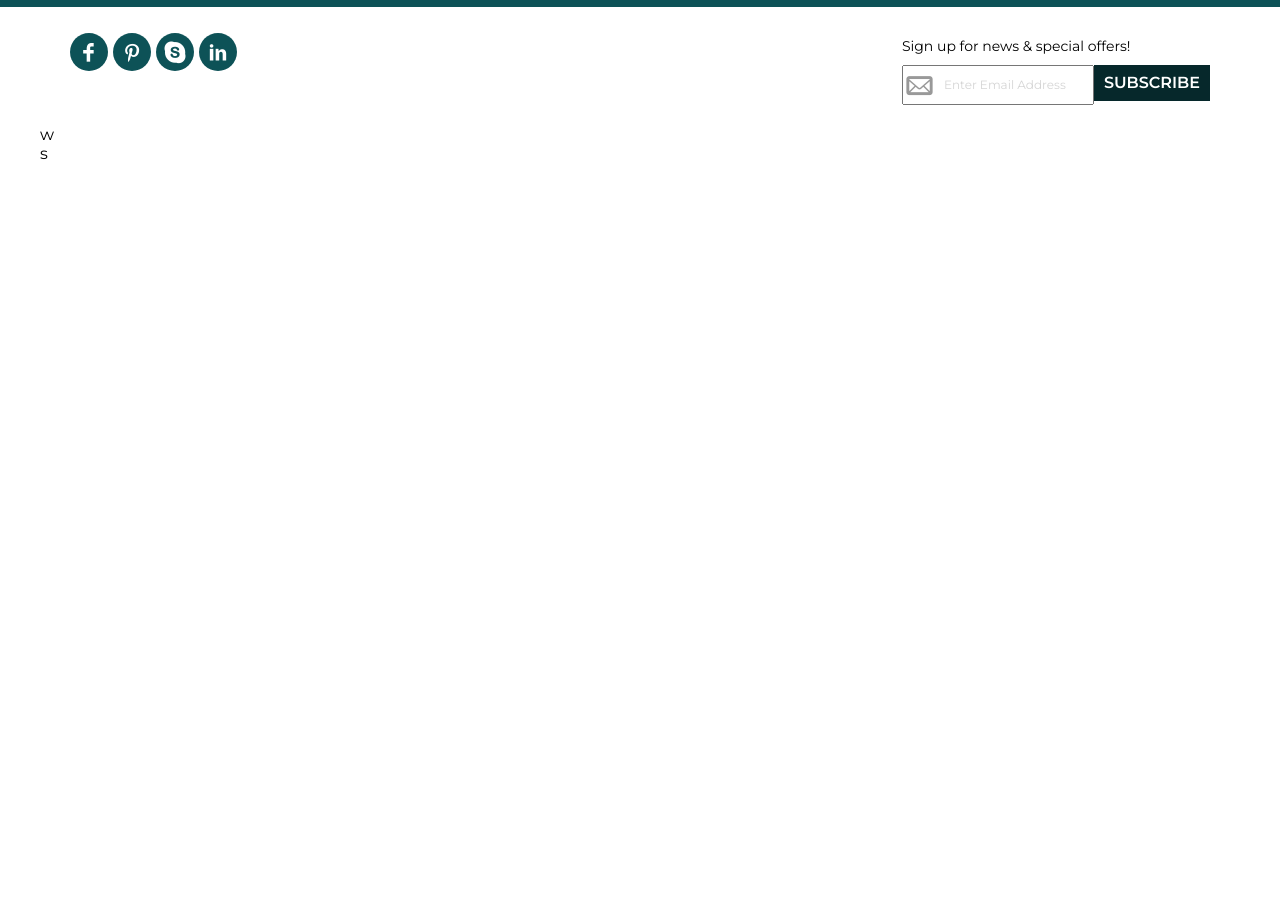
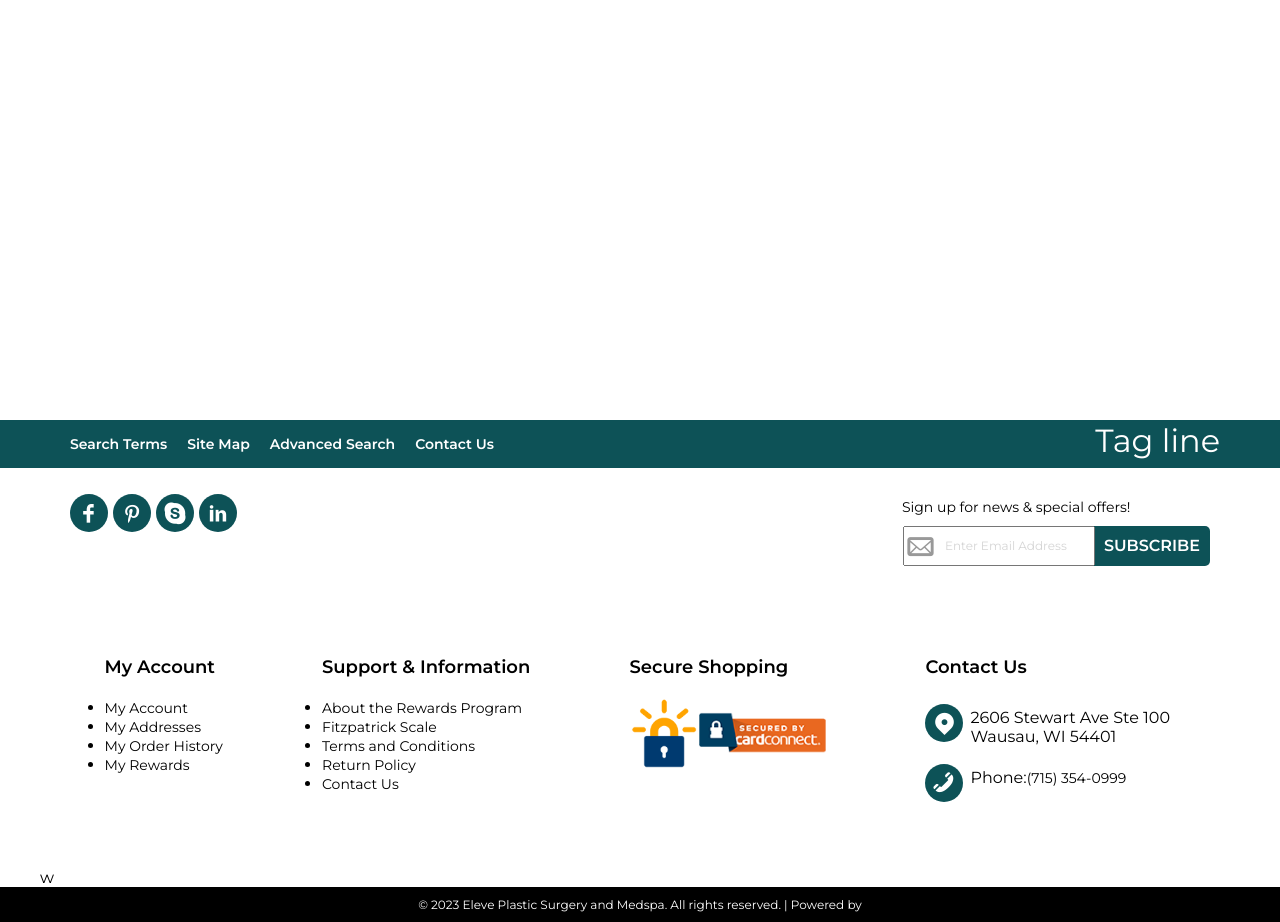
Before and after one commit to Yurella86/shop-derm-react, a React (Create React App) app: page /account in a window 1280 px wide. Shown: the part 253-1175 px from the top of the page. Before the commit the page ends 800 px from the top, so only its background shows below. Built offline with nearby package versions, Linux system fonts and the light colour scheme.

Commit message:
finished secondary container, and all footer

```diff
--- a/src/components/Footer/footer.jsx
+++ b/src/components/Footer/footer.jsx
@@ -1,5 +1,7 @@
 import React from 'react';
 import '../../style/extend.scss';
+import bluepay from "../../images/bluepay_1.png";
+import letsencrypt from "../../images/letsencrypt.png";
 
 const Footer = () => {
     return (
@@ -21,7 +23,7 @@ const Footer = () => {
                 <div className='main-container'>
                     <div className='footer-primary'>
                         <div className='footer-primary-left'>
-                            <div className='socialicons'>
+                            <div className='socialIcons'>
                                 <a href="#!"><span className='icon icon-social-facebook'></span></a>
                                 <a href="#!"><span className='icon icon-social-pinterest'></span></a>
                                 <a href="#!"><span className='icon icon-social-skype'></span></a>
@@ -48,7 +50,66 @@ const Footer = () => {
                         </div>
                     </div>
                     <div className='footer-secondary'>
-
+                        <div className='footer-secondary-wrapper'>
+                            <div className='first-block'>
+                                <div className='footer-block-wrapper'>
+                                    <h6 className='block-title'>My Account</h6>
+                                    <ul className='block-content'>
+                                        <li><a href="#!">My Account</a></li>
+                                        <li><a href="#!">My Addresses</a></li>
+                                        <li><a href="#!">My Order History</a></li>
+                                        <li><a href="#!">My Rewards</a></li>
+                                    </ul>
+                                </div>
+                            </div>
+                            <div className='second-block'>
+                                <div className='footer-block-wrapper'>
+                                    <h6 className='block-title'>Support & Information</h6>
+                                    <ul className='block-content'>
+                                        <li><a href="#!">About the Rewards Program</a></li>
+                                        <li><a href="#!">Fitzpatrick Scale</a></li>
+                                        <li><a href="#!">Terms and Conditions</a></li>
+                                        <li><a href="#!">Return Policy</a></li>
+                                        <li><a href="#!">Contact Us</a></li>
+                                    </ul>
+                                </div>
+                            </div>
+                            <div className='third-block'>
+                                <div className='footer-block-wrapper'>
+                                    <h6 className='block-title'>Secure Shopping</h6>
+                                    <div className='block-content'>
+                                        <a href="#!">
+                                            <img src={letsencrypt} alt="letsencrypt" />
+                                        </a>
+                                        <a href="#!">
+                                            <img src={bluepay} alt="blupay" />
+                                        </a>
+                                    </div>
+                                </div>
+                            </div>
+                            <div className='firth-block'>
+                                <div className='footer-block-wrapper'>
+                                    <h6 className='block-title'>Contact Us</h6>
+                                    <div className='block-content'>
+                                        <div className="contacts">
+                                            <span className='icon icon-location'></span>
+                                            <p className='no-margin'>
+                                                2606 Stewart Ave Ste 100<br />
+                                                Wausau, WI 54401
+                                            </p>
+                                        </div>
+                                        <div className="contacts">
+                                            <span className='icon icon-phone'></span>
+                                            <p className='no-margin'>
+                                                Phone:<a href="tel:+17153540999">
+                                                    (715) 354-0999
+                                                </a>
+                                            </p>
+                                        </div>
+                                    </div>
+                                </div>
+                            </div>
+                        </div>
                     </div>
                 </div>
             </div>
@@ -56,7 +117,13 @@ const Footer = () => {
                 <div className='main-container'>w</div>
             </div>
             <div className='footer-bottom-container section-container'>
-                <div className='main-container'>s</div>
+                <div className='main-container'>
+                    <div className='footer-bottom'>
+                        <div className='footer-copyright'>
+                            <span>© 2023 Eleve Plastic Surgery and Medspa. All rights reserved. | Powered by</span>
+                        </div>
+                    </div>
+                </div>
             </div>
         </div>
     );
--- a/src/style/extend.scss
+++ b/src/style/extend.scss
@@ -18,6 +18,7 @@
     }
 
     a {
+        color: $link-color;
         text-decoration: none;
     }
 }
@@ -26,3 +27,7 @@
     max-width: $page-container;
     margin: 0 auto;
 }
+
+main {
+    min-height: 500px;
+}
--- a/src/style/scss/Footer/footer.scss
+++ b/src/style/scss/Footer/footer.scss
@@ -36,23 +36,6 @@
         justify-content: space-between;
         margin: 20px 30px;
 
-        .socialicons {
-            .icon {
-                color: $social-link-color;
-                background-color: $social-link-bg-color;
-                font-size: 28px;
-                border-radius: 50%;
-                margin-top: 10px;
-                margin-right: 5px;
-                padding: 5px;
-                line-height: 50px;
-                &:hover {
-                    color: $social-link-color-hover;
-                    background-color: $social-link-bg-color-hover;
-                }
-            }
-        }
-
         .newsletter-wrapper {
             .label {
                 display: block;
@@ -63,6 +46,7 @@
             .field {
                 position: relative;
                 display: inline-block;
+                left: 1px;
                 &::before {
                     position: absolute;
                     content: "\e990";
@@ -83,13 +67,15 @@
 
                 .action.subscribe.primary {
                     all: unset;
-                    line-height: 36px;
+                    line-height: 40px;
                     padding: 0px 10px;
                     font-size: 16px;
                     font-weight: 600;
                     text-transform: uppercase;
                     color: $button-color;
                     background-color: $button-bg;
+                    border-top-right-radius: 5px;
+                    border-bottom-right-radius: 5px;
 
                     &:hover {
                         color: $button-color-hover;
@@ -99,4 +85,80 @@
             }
         }
     }
+
+    .footer-secondary {
+        max-width: 1170px;
+        padding: 50px 0;
+        margin: 0 auto;
+        .footer-secondary-wrapper {
+            display: flex;
+            flex-direction: row;
+            justify-content: space-around;
+
+            .block-title {
+                font-size: 18px;
+                font-weight: 600;
+                margin: 20px auto;
+            }
+
+            a {
+                font-size: 14px;
+                color: #000;
+
+                &:hover {
+                    color: $link-color-hover;
+                }
+
+                img {
+                    max-height: 70px;
+                }
+            }
+
+            .contacts {
+                position: relative;
+                width: 250px;
+                margin-bottom: 10px;
+            }
+
+            p {
+                position: absolute;
+                float: right;
+                left: 45px;
+                top: 5px;
+                padding: 0;
+                padding-top: 5px;
+            }
+        }
+    }
+
+    .footer-bottom-container {
+        background-color: black;
+        padding: 10px 0;
+        position: relative;
+        bottom: 0;
+        .footer-bottom {
+            display: flex;
+            flex-direction: row;
+            justify-content: center;
+            .footer-copyright {
+                color: #fff;
+                font-size: 12px;
+            }
+        }
+    }
+
+    .icon {
+        color: $social-link-color;
+        background-color: $social-link-bg-color;
+        font-size: 28px;
+        border-radius: 50%;
+        margin-top: 10px;
+        margin-right: 5px;
+        padding: 5px;
+        line-height: 50px;
+        &:hover {
+            color: $social-link-color-hover;
+            background-color: $social-link-bg-color-hover;
+        }
+    }
 }
--- a/src/style/scss/variables.scss
+++ b/src/style/scss/variables.scss
@@ -30,8 +30,8 @@ $hd-input-border: rgb(194, 194, 194);
 // button
 $button-color: #fff;
 $button-color-hover: #fff;
-$button-bg: #06282b;
-$button-bg-hover: #0d5257;
+$button-bg: #0d5257;
+$button-bg-hover: #06282b;
 $button-font-weight: 400;
 $button-font-weight-hover: $button-font-weight;
 
```
Also changed, not shown: src/images/bluepay_1.png (added), src/images/letsencrypt.png (added).
